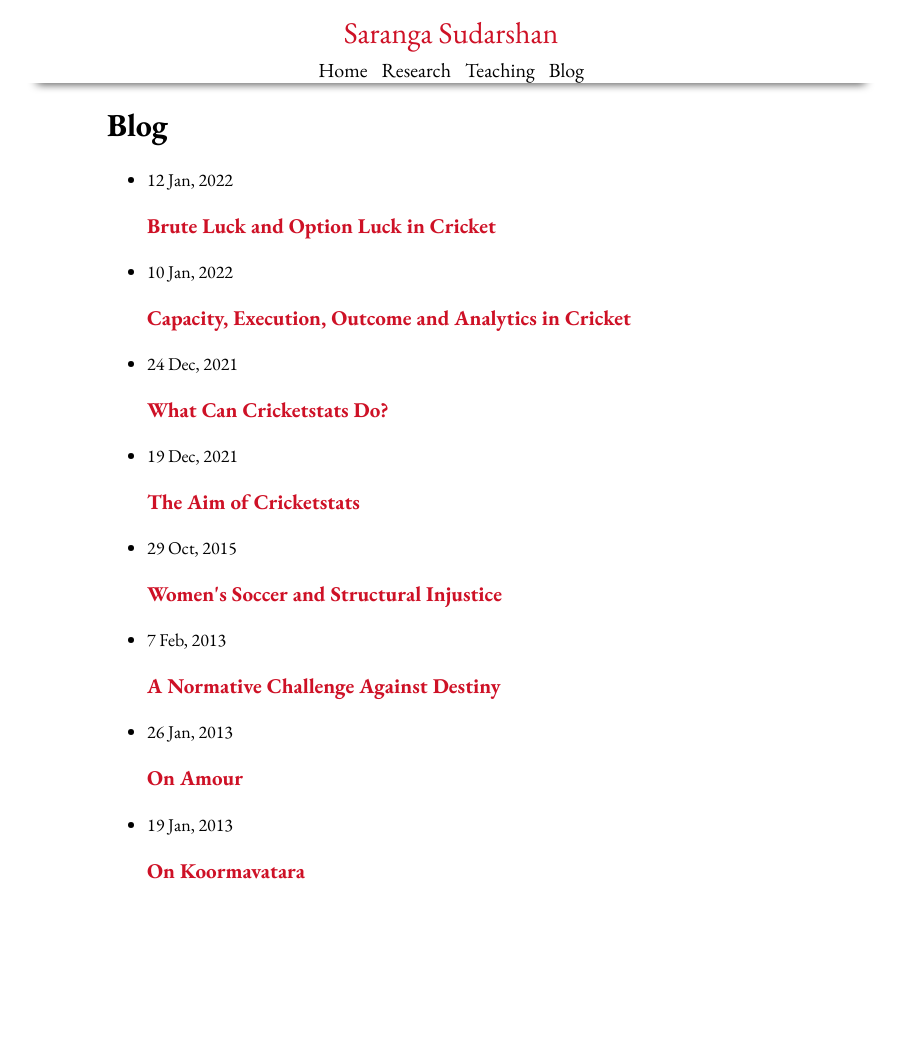
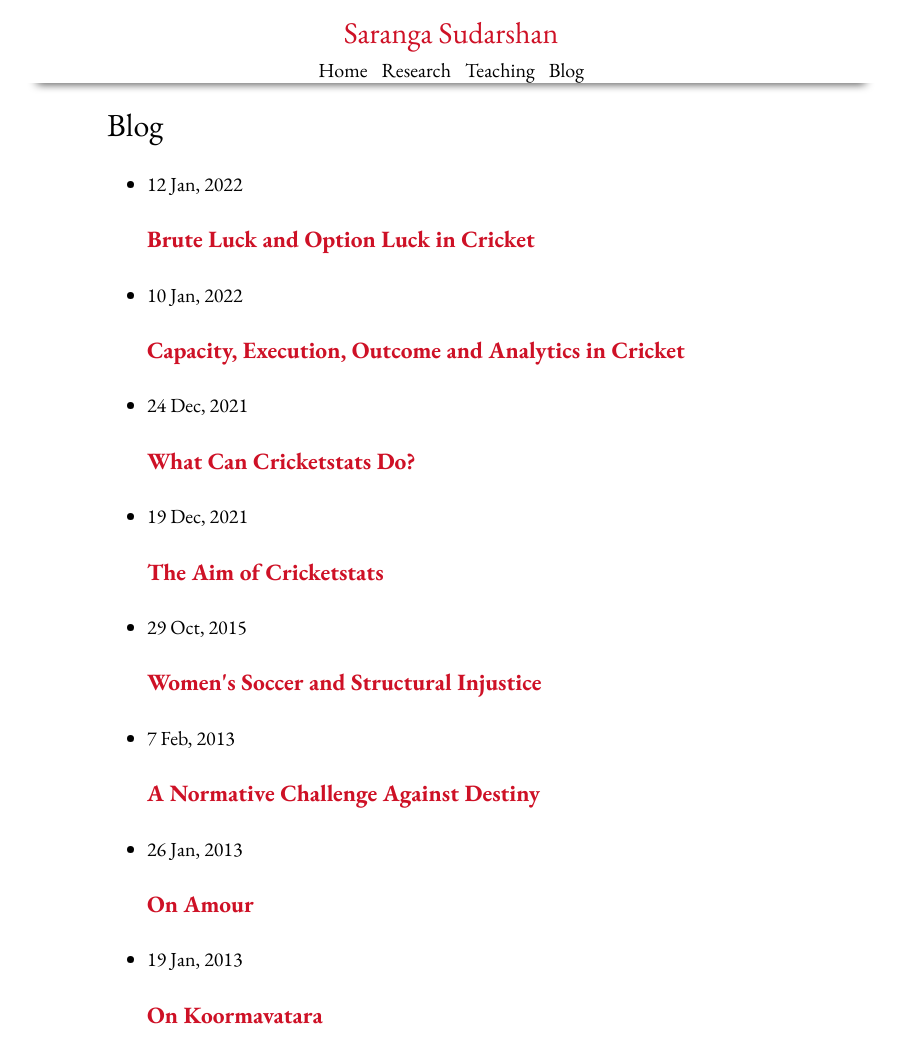
Before and after one commit to nsaranga/saranga.github.io, a Jekyll site: the page built from blog.md, in a window 1280 px wide. Shown: the whole page, without its empty margins (189-1090 px from the left). Built offline with Jekyll 4.4.1, drawn with Linux system fonts in a browser that asks for light colours; before the commit the page ends 905 px from its top, so only the background shows below that.

Commit message:
more font changes

```diff
--- a/assets/sswp.css
+++ b/assets/sswp.css
@@ -20,7 +20,8 @@ header{width:100%;max-width:55em;margin:auto;padding:0 1em 0 1em;text-decoration
 .page-content{padding:0 1em 0 1em;font-family:"EB Garamond", serif;font-weight:400;width:100%;max-width:45em;margin:auto;}
 /* h1, h2{font-family:Vollkorn;font-weight:400;}
 p, li{font-family:Vollkorn;font-weight:400;font-size:18px;text-align:left;} */
-p, li{font-size:18px;text-align:left;}
+h1, h2{font-weight:400;}
+p, li{font-size:20px;text-align:left;line-height: 1.6em;}
 a{color:#ce1126;text-decoration:none}
 a:hover{color:#ce1126;text-decoration:underline}
 img{max-width:75%;height:auto;margin-left: auto;margin-right: auto;display:block;}
```
